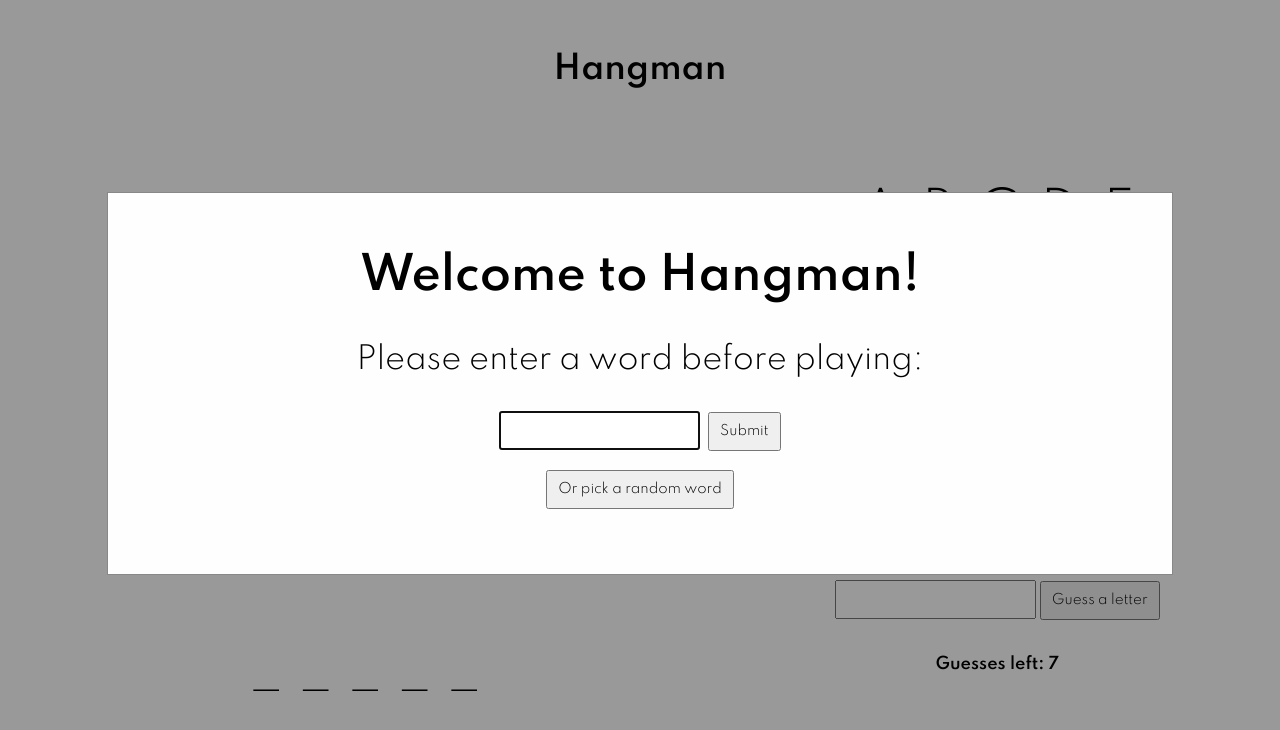
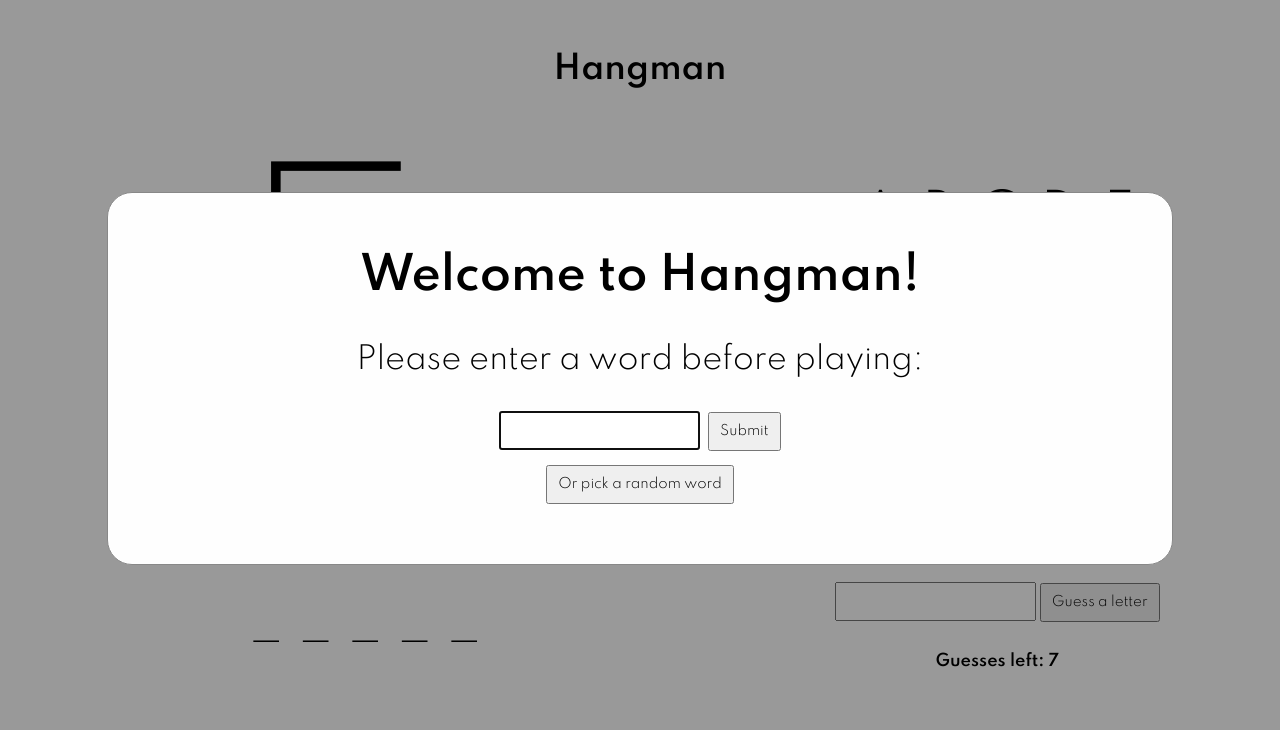
Before and after one commit to ehlee95/hangman, a plain HTML site: page index.html in a window 1280 px wide. Drawn offline with Linux system fonts and the light colour scheme.

Commit message:
made some small changes

```diff
--- a/index.html
+++ b/index.html
@@ -47,14 +47,14 @@
     <div class="modal-background" id="losePage">
         <div class="modal-content" id="loseSlide">
             <p id="loseText"></p>
-            <button class="winreplay" type="submit" onClick="window.location.reload();">Play again?</button>
+            <button type="submit" onClick="window.location.reload();">Play again?</button>
         </div>
     </div>
 
     <div class="modal-background" id="winPage">
         <div class="modal-content" id="winSlide">
             <p>You win!</p>
-            <button class="losereplay" type="submit" onClick="window.location.reload();">Play again?</button>
+            <button type="submit" onClick="window.location.reload();">Play again?</button>
         </div>
     </div>
 
--- a/script.js
+++ b/script.js
@@ -81,19 +81,19 @@ function buildString() {
 // plays a round (this function triggered when player submits a letter)
 function playRound(letter) {
 
-    // check if letter has already been guessed. if it has, return
+    // adds new letter to guesses array, returns if letter has already been guessed
     if (guesses.indexOf(letter) === -1)
         guesses.push(letter);
     else
         return;
 
-    // alters right side letter array to signify letter has been guessed
+    // adds strikeout class to the guessed letter on the grid
     let letterGrid = document.querySelector("#letters").innerHTML;
     let newGrid = letterGrid.split(letter.toUpperCase());
     let newHTML = newGrid[0] + "<span class='strikeout'>" + letter.toUpperCase() + "</span>" + newGrid[1];
     document.querySelector("#letters").innerHTML = newHTML;
 
-    // if guess is represented in the word, update string on the left side
+    // if guess is represented in the word, update with buildString
     // if guess is not represented, move to next image of hangman
     if (charArray.indexOf(letter) !== -1)
         document.querySelector("#blanks").innerHTML = buildString();
@@ -106,13 +106,13 @@ function playRound(letter) {
     // display win screen if all chars are guessed
     if (document.querySelector("#blanks").innerHTML.indexOf("_") === -1) {
         document.querySelector("#winPage").style.display = "block";
-        document.querySelectorAll("#winreplay").focus();
+        document.getElementById("letter").blur();
     }
 
     // display lose screen if round = 8 and hangman is complete
     if (round === 8) {
         document.querySelector("#losePage").style.display = "block";
         document.querySelector("#loseText").innerHTML = `Oh no! You've run out of guesses.<br>The word was <b>"${word}"</b>`;
-        document.querySelectorAll("losereplay").focus();
+        document.getElementById("letter").blur();
     }
 }
--- a/style.css
+++ b/style.css
@@ -21,7 +21,7 @@ header {
 .hangman {
     display: flex;
     flex-direction: column;
-    justify-content: center;
+    justify-content: flex-start;
     align-items: center;
 }
 
@@ -52,26 +52,25 @@ header {
 }
 
 .modal-background {
-    display: none; /* Hidden by default */
-    position: fixed; /* Stay in place */
-    z-index: 1; /* Sit on top */
+    display: none;
+    position: fixed;
+    z-index: 1;
     left: 0;
     top: 0;
     width: 100%; /* Full width */
     height: 100%; /* Full height */
-    overflow: auto; /* Enable scroll if needed */
-    background-color: rgb(0,0,0); /* Fallback color */
-    background-color: rgba(0,0,0,0.4); /* Black w/ opacity */
+    background-color: rgba(0,0,0,0.4);
 }
 
 .modal-content {
     background-color: #fefefe;
-    margin: 15% auto; /* 15% from the top and centered */
+    margin: 15% auto;
     padding: 20px;
     border: 1px solid #888;
-    width: 80%; /* Could be more or less, depending on screen size */
+    width: 80%;
     font-size: 30px;
     text-align: center;
+    border-radius: 25px;
 }
 
 #startContainer {
@@ -103,7 +102,7 @@ header {
 button {
     font-family : inherit;
     padding: 10px;
-    margin-bottom: 15px;
+    margin-bottom: 10px;
 }
 
 input {
@@ -116,6 +115,7 @@ input {
     }
     .modal-content {
         font-size: 16px;
+        border-radius: 15px;
     }
     #letters {
         margin-top: 30px;
```
Also changed, not shown: images/hm8.png.
